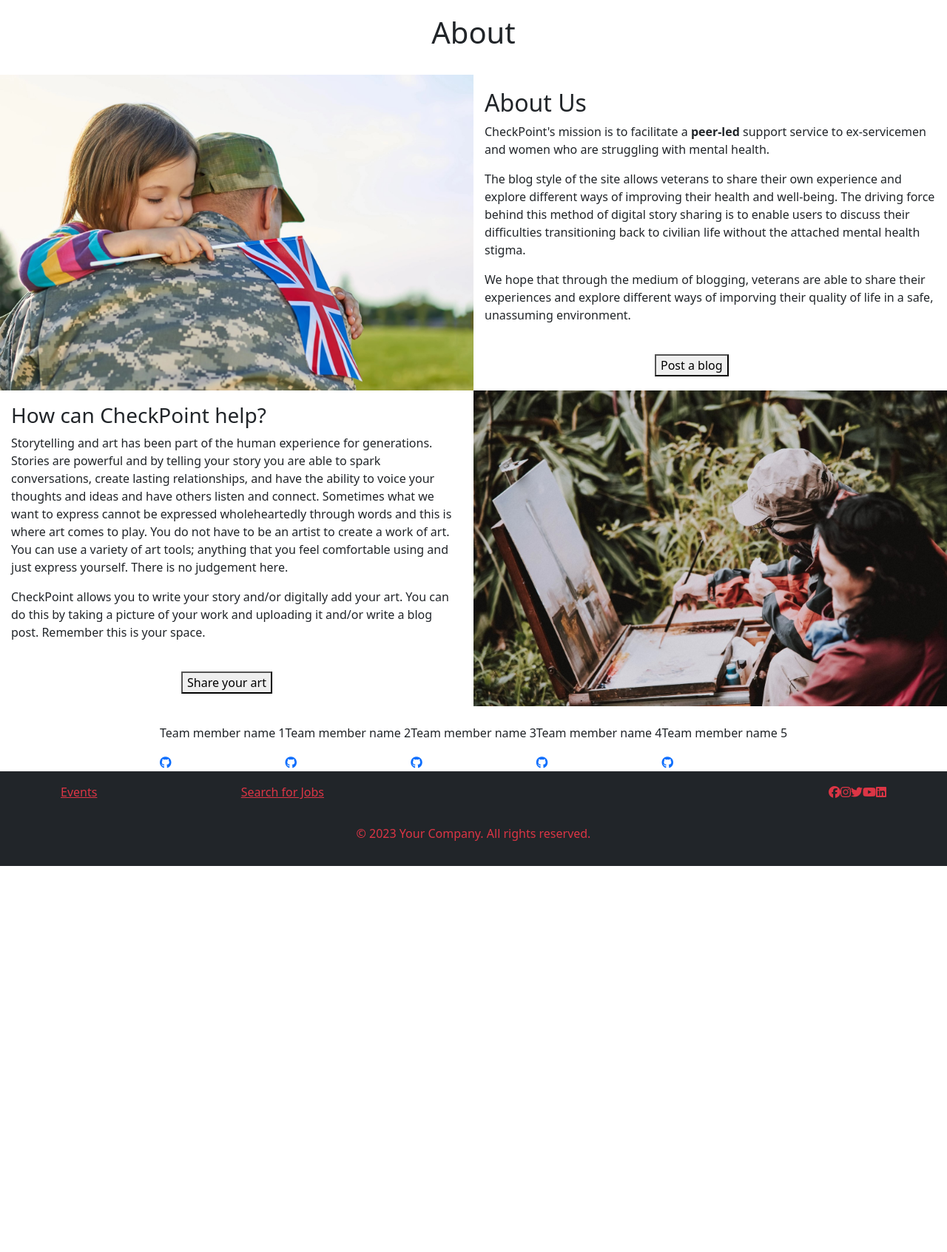
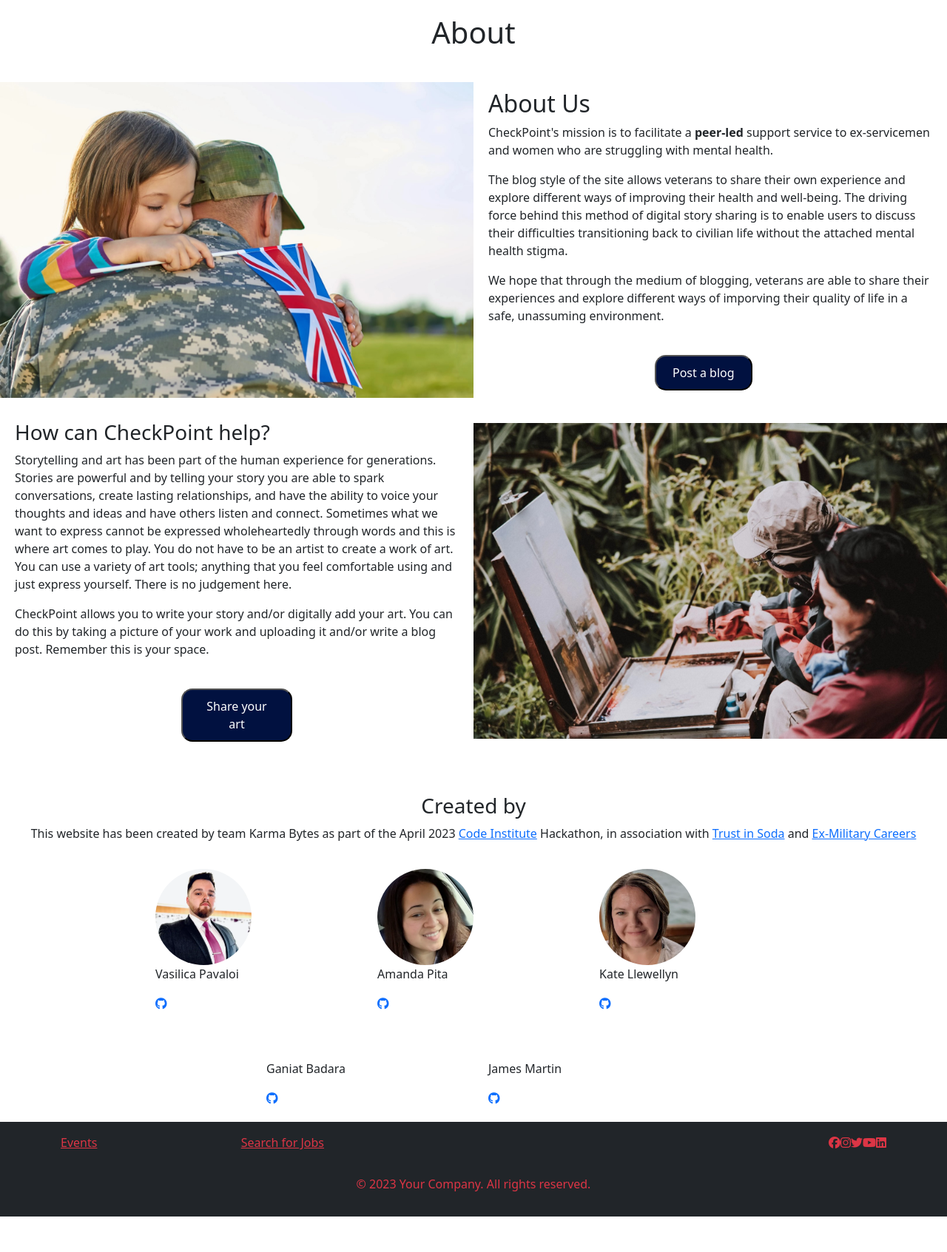
Before and after one commit to llewellynksj/CheckpointSite, a Django app: page /about/ in a window 1280 px wide. Shown: the part 80-1773 px from the top of the page at 74% size. Before the commit the page ends 1251 px from the top, so only its background shows below. Run offline with Django 3.2, Linux system fonts and the light colour scheme; some libraries are stand-ins or nearby versions.

Commit message:
Add styles to team details on about page

```diff
--- a/static/css/style.css
+++ b/static/css/style.css
@@ -62,7 +62,7 @@
   }
 
   .about-text {
-    padding: 15px;
+    padding: 20px;
   }
 
   .button-container {
@@ -70,3 +70,41 @@
     margin: auto;
     padding-top: 25px;
   }
+
+  .button-container button {
+    background-color: #011140;
+    color: white;
+    border-radius: 15px;
+    padding: 10px 22px;
+  }
+
+  .button-container button:hover {
+    background-color: white;
+    color: #011140;
+    border: solid 2px #011140;
+    font-weight: bolder;
+}
+
+  .about-section-3 {
+    flex-direction: column;
+    padding-top: 50px;
+  }
+
+  .about-section-3 div h3 {
+    text-align: center;
+  }
+
+  .team {
+    flex-direction: row;
+  }
+
+  .team div {
+    width: 300px;
+    padding: 20px;
+  }
+
+  .profile-img {
+    border-radius: 50%;
+    width: 50%;
+    height: auto;
+  }
--- a/templates/includes/about.html
+++ b/templates/includes/about.html
@@ -39,31 +39,41 @@
 
 
 <!-- CheckPoint creators section -->
-<section class="flex-container">
+<section class="flex-container about-section-3">
     <div>
-        <img src="" alt="">
-        <p>Team member name 1</p>
+        <h3>Created by</h3>
+        <p>This website has been created by team Karma Bytes as part of the April 2023 <a href="https://codeinstitute.net/" target="_blank" rel="noopener" aria-label="visit the Code Institute website (opens in new tag)">Code Institute</a> Hackathon, in association with <a href="https://www.trustinsoda.com/" target="_blank" rel="noopener" aria-label="visit the Trust in SODA website (opens in new tag)">Trust in Soda</a> and <a href="https://www.ex-militarycareers.com/" target="_blank" rel="noopener" aria-label="visit the Ex-Military Careers website (opens in new tag)">Ex-Military Careers</a></p>
+    </div>
+    <div>
+        <div class="flex-container team">
+            <div>
+                <img class="profile-img" src="../../static/images/vasi.webp" alt="Headshot photo of team member Vasi">
+                <p>Vasilica Pavaloi</p>
                 <a href="#"><i class="fa-brands fa-github"></i></a>
             </div>
             <div>
-        <img src="" alt="">
-        <p>Team member name 2</p>
+                <img class="profile-img" src="../../static/images/amanda.webp" alt="Headshot photo of team member Amanda">
+                <p>Amanda Pita</p>
                 <a href="#"><i class="fa-brands fa-github"></i></a>
             </div>
             <div>
-        <img src="" alt="">
-        <p>Team member name 3</p>
+                <img class="profile-img" src="../../static/images/kate.webp" alt="Headshot photo of team member Kate">
+                <p>Kate Llewellyn</p>
+                <a href="#"><i class="fa-brands fa-github"></i></a>
+            </div>
+        </div>
+        <div class="flex-container team">
+            <div>
+                <img class="profile-img" src="" alt="">
+                <p>Ganiat Badara</p>
                 <a href="#"><i class="fa-brands fa-github"></i></a>
             </div>
             <div>
-        <img src="" alt="">
-        <p>Team member name 4</p>
+                <img class="profile-img" src="" alt="">
+                <p>James Martin</p>
                 <a href="#"><i class="fa-brands fa-github"></i></a>
             </div>
-    <div>
-        <img src="" alt="">
-        <p>Team member name 5</p>
-        <a href="#"><i class="fa-brands fa-github"></i></a>
+        </div>
     </div>
 </section>
 {% endblock %}
```
Also changed, not shown: static/images/amanda.webp (added), static/images/kate.webp (added), static/images/vasi.webp (added). Lines whose indentation alone changed are shown as unchanged.
